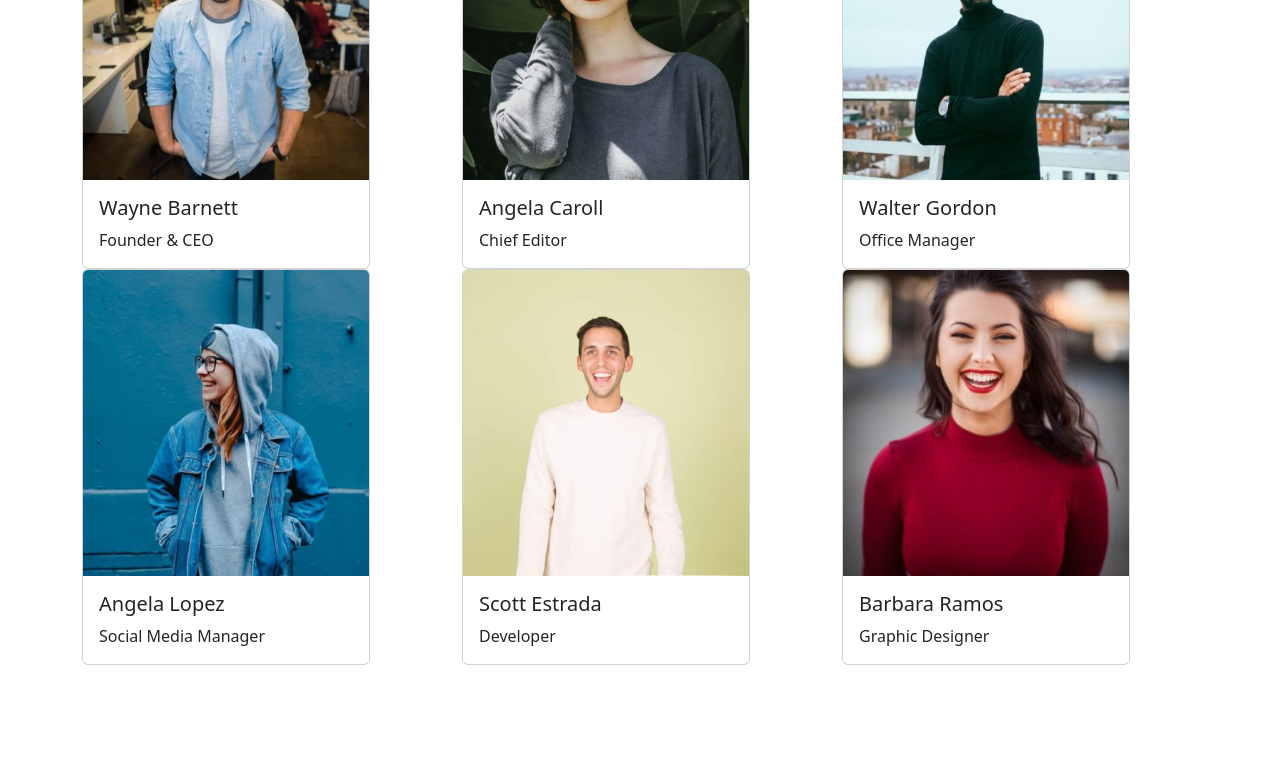
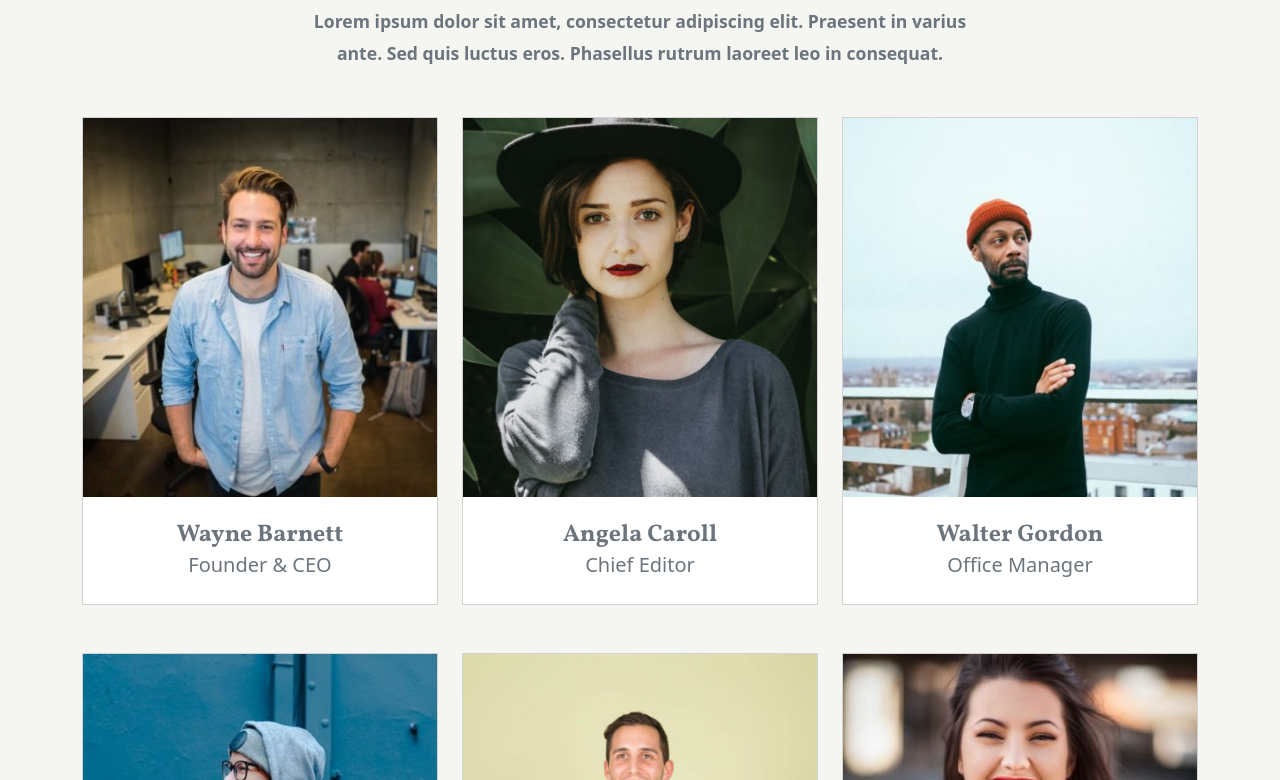
Before and after one commit to Alex-Sibiriu/js-our-team, a plain HTML site: page index.html in a window 1280 px wide. Shown: the part 152-932 px from the top of the page. Before the commit the page ends 817 px from the top, so only its background shows below. Drawn offline with nearby package versions, Linux system fonts and the light colour scheme.

Commit message:
[add] Graphic Aspect

```diff
--- a/assets/css/style.css
+++ b/assets/css/style.css
@@ -0,0 +1,15 @@
+body {
+  background-color: #F5F5F1;
+}
+
+.font_vollkorn {
+  font-family: "Vollkorn", serif;
+}
+
+#sub-title {
+  max-width: 670px;
+  margin: 0 auto;
+  line-height: 2rem;
+  font-size: 1.1rem;
+  font-weight: 600;
+}
--- a/index.html
+++ b/index.html
@@ -8,13 +8,21 @@
   <!-- LINK BOOTSTRAP -->
   <link href="https://cdn.jsdelivr.net/npm/bootstrap@5.3.3/dist/css/bootstrap.min.css" rel="stylesheet" integrity="sha384-QWTKZyjpPEjISv5WaRU9OFeRpok6YctnYmDr5pNlyT2bRjXh0JMhjY6hW+ALEwIH" crossorigin="anonymous">
 
+  <!-- LINK GOOGLE FONTS -->
+  <link rel="preconnect" href="https://fonts.googleapis.com">
+  <link rel="preconnect" href="https://fonts.gstatic.com" crossorigin>
+  <link href="https://fonts.googleapis.com/css2?family=Vollkorn:ital,wght@0,400..900;1,400..900&display=swap" rel="stylesheet">
+
+  <!-- LINK CSS -->
+  <link rel="stylesheet" href="assets/css/style.css">
 </head>
+
 <body>
 
-
-  <img src="assets/img/" alt="">
-  <div class="container">
-    <div id="team-wrapper" class="row row-cols-3"></div>
+  <div class="container text-center text-secondary pt-5">
+    <h1 class="text-uppercase fs-4 fw-bold pt-5 pb-4">Our Team</h1>
+    <p id="sub-title">Lorem ipsum dolor sit amet, consectetur adipiscing elit. Praesent in varius ante. Sed quis luctus eros. Phasellus rutrum laoreet leo in consequat.</p>
+    <div id="team-wrapper" class="row row-cols-3 pt-4"></div>
   </div>
 
   <script src="js/script.js"></script>
--- a/js/script.js
+++ b/js/script.js
@@ -42,12 +42,12 @@ const ourTeam = [
 for (let member of ourTeam) {
   teamWrapper.innerHTML +=
   `
-  <div class="col">
-      <div class="card" style="width: 18rem;">
-        <img src="assets/img/${member.img}" class="card-img-top" alt="...">
-        <div class="card-body">
-          <h5 class="card-title">${member.firstName} ${member.lastName}</h5>
-          <p class="card-text">${member.job}</p>
+  <div class="col my-4">
+      <div class="card rounded-0">
+        <img src="assets/img/${member.img}" class="card-img-top rounded-0" alt="${member.firstName} ${member.lastName}">
+        <div class="card-body text-secondary py-4">
+          <h5 class="card-title font_vollkorn fs-4 fw-bold m-0">${member.firstName} ${member.lastName}</h5>
+          <p class="card-text fs-5">${member.job}</p>
         </div>
       </div>
     </div>
```
